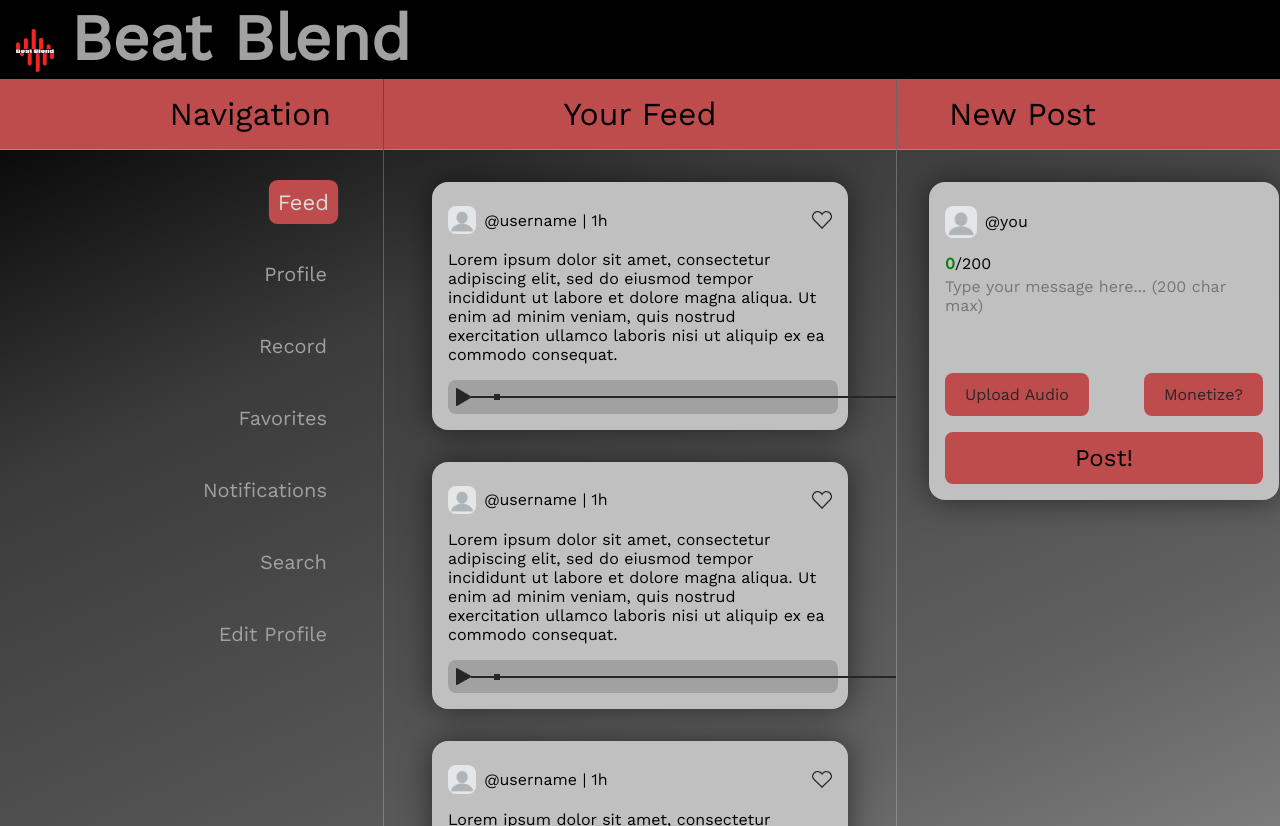
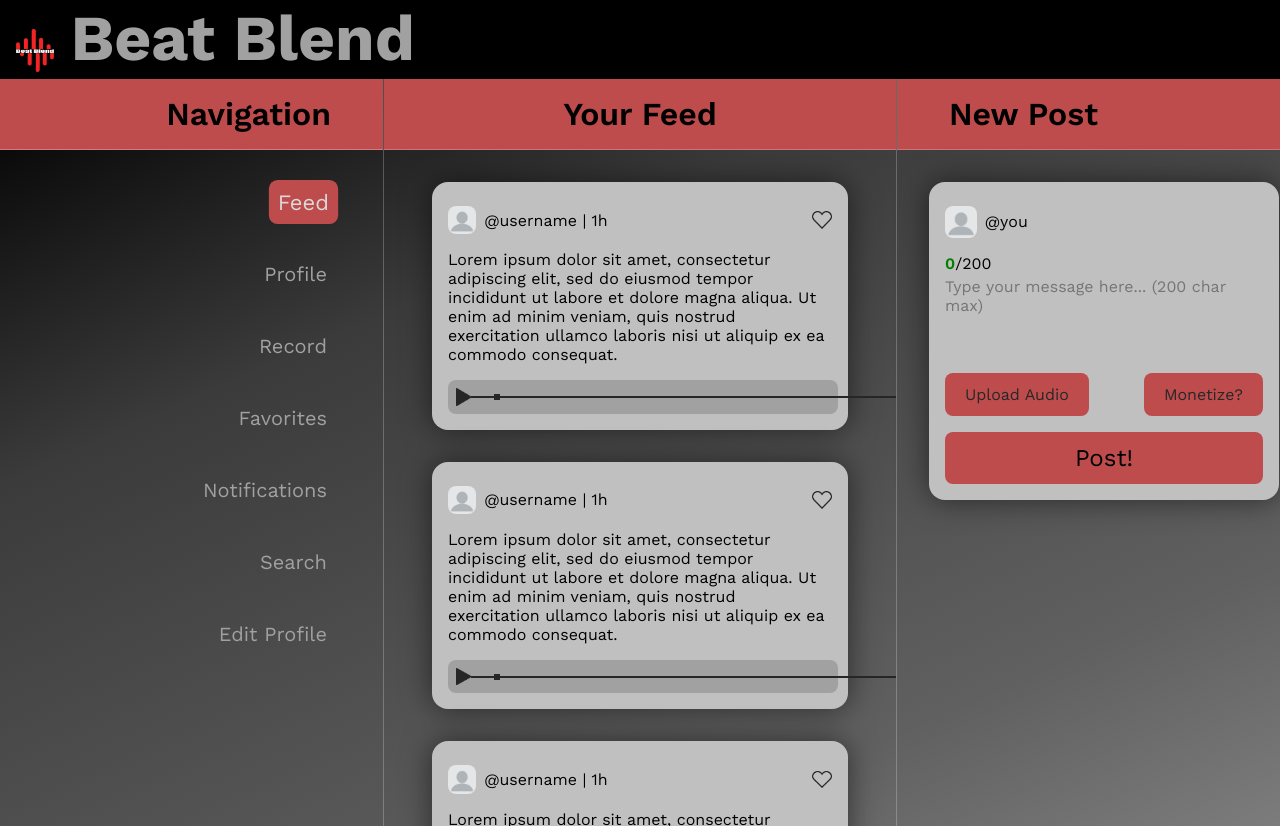
Before and after one commit to amartrain1/Beat-Blend, a React (Create React App) app in the folder client/: page /home in a window 1280 px wide. Built offline with nearby package versions, Linux system fonts and the light colour scheme.

Commit message:
changed some font weights; removed comments from css files

```diff
--- a/client/src/components/Header/headerNav.css
+++ b/client/src/components/Header/headerNav.css
@@ -1,4 +1,4 @@
-@import url('https://fonts.googleapis.com/css2?family=Work+Sans:wght@300;400&display=swap');
+@import url('https://fonts.googleapis.com/css2?family=Work+Sans:ital,wght@0,100;0,200;0,300;0,400;0,500;0,600;0,700;0,800;0,900;1,100;1,200;1,300;1,400;1,500;1,600;1,700;1,800;1,900&display=swap');
 
 * {
     margin: 0;
--- a/client/src/components/HomePage/homePage.css
+++ b/client/src/components/HomePage/homePage.css
@@ -27,11 +27,10 @@
 .navHeader {
   text-align: right;
   width: 100%;
-  /* font-size: 3rem; */
   font-size: 2rem;
+  font-weight: 600;
   padding: 1rem 3.25rem 1rem 1rem;
   color: var(--black);
-  /* border-bottom: solid white 1px; */
   border-bottom: solid rgba(255, 255, 255, 0.266) 1px;
   background: rgb(190, 76, 76);
 }
@@ -103,11 +102,10 @@
 .newPostHeader {
   text-align: left;
   width: 100%;
-  /* font-size: 3rem; */
   font-size: 2rem;
+  font-weight: 600;
   padding: 1rem 1rem 1rem 3.25rem;
   color: var(--black);
-    /* border-bottom: solid white 1px; */
   border-bottom: solid rgba(255, 255, 255, 0.232) 1px;
   background: #be4c4c;
 }
@@ -120,14 +118,12 @@
   border-radius: 1rem;
   display: flex;
   flex-direction: column;
-  /* box-shadow: 0px 0px 30px 0px #d98282; */
   box-shadow: 0px 0px 30px 0px #00000088;
 }
 
 .formContainer form {
   display: flex;
   justify-content: center;
-  /* width: 100%; */
   flex-direction: column;
 }
 
@@ -264,8 +260,6 @@
 
   .middleContainer {
     width: 100%;
-    /* border-right: none;
-      border-left: none; */
   }
 
   .feedHeader {
--- a/client/src/components/HomePage/pages/EditProfile/editProfile.css
+++ b/client/src/components/HomePage/pages/EditProfile/editProfile.css
@@ -2,6 +2,7 @@
   text-align: center;
   width: 100%;
   font-size: 2rem;
+  font-weight: 600;
   padding-block: 1rem;
   color: var(--black);
   text-shadow: 0px 0px 10px #00000026;
--- a/client/src/components/HomePage/pages/Favorites/favorites.css
+++ b/client/src/components/HomePage/pages/Favorites/favorites.css
@@ -2,6 +2,7 @@
     text-align: center;
     width: 100%;
     font-size: 2rem;
+    font-weight: 600;
     padding-block: 1rem;
     color: var(--black);
     border-bottom: solid rgba(255, 255, 255, 0.232) 1px;
--- a/client/src/components/HomePage/pages/Feed/feed.css
+++ b/client/src/components/HomePage/pages/Feed/feed.css
@@ -2,6 +2,7 @@
   text-align: center;
   width: 100%;
   font-size: 2rem;
+  font-weight: 600;
   padding-block: 1rem;
   color: var(--black);
   border-bottom: solid rgba(255, 255, 255, 0.232) 1px;
--- a/client/src/components/HomePage/pages/Notifications/notifications.css
+++ b/client/src/components/HomePage/pages/Notifications/notifications.css
@@ -2,6 +2,7 @@
     text-align: center;
     width: 100%;
     font-size: 2rem;
+    font-weight: 600;
     padding-block: 1rem;
     color: var(--black);
     border-bottom: solid rgba(255, 255, 255, 0.232) 1px;
--- a/client/src/components/HomePage/pages/Profile/profile.css
+++ b/client/src/components/HomePage/pages/Profile/profile.css
@@ -2,6 +2,7 @@
     text-align: center;
     width: 100%;
     font-size: 2rem;
+    font-weight: 600;
     padding-block: 1rem;
     color: var(--black);
     text-shadow: 0px 0px 10px #00000026;
@@ -24,7 +25,6 @@
     display: flex;
     flex-direction: column;
     align-items: center;
-    /* background: #272727; */
 }
 
 .profilePfp {
@@ -84,7 +84,6 @@
 .active {
     background-color: #be4c4c;
     transform: scale(1.1);
-    /* box-shadow: 0px 0px 15px 0px #d98282; */
 }
 
 .active:hover {
--- a/client/src/components/HomePage/pages/Record/record.css
+++ b/client/src/components/HomePage/pages/Record/record.css
@@ -2,6 +2,7 @@
     text-align: center;
     width: 100%;
     font-size: 2rem;
+    font-weight: 600;
     padding-block: 1rem;
     color: var(--black);
     border-bottom: solid rgba(255, 255, 255, 0.232) 1px;
@@ -90,7 +91,6 @@
     justify-content: center;
     box-shadow: 0px 0px 10px 10px #00000088;
     border-radius: 2rem;
-    /* transform: scale(2.0); */
     filter: invert(15%);
 
 }
--- a/client/src/components/HomePage/pages/Search/search.css
+++ b/client/src/components/HomePage/pages/Search/search.css
@@ -2,6 +2,7 @@
     text-align: center;
     width: 100%;
     font-size: 2rem;
+    font-weight: 600;
     padding-block: 1rem;
     color: var(--black);
     border-bottom: solid rgba(255, 255, 255, 0.232) 1px;
--- a/client/src/components/LandingPage/landing.css
+++ b/client/src/components/LandingPage/landing.css
@@ -20,25 +20,20 @@
 
 .logo {
   max-width: 10%;
-  /* max-width: 70px; */
 }
 
 .inputContainer {
   height: 55%;
   width: 35%;
-  /* border: solid rgba(217,130,130,.1) .5px; */
   background: #c0c0c0;
-  /* background: linear-gradient(156deg, rgba(255,255,255,1) 0%, rgba(201,201,201,1) 20%, rgba(134,134,134,1) 57%, rgba(93,93,93,1) 100%); */
   border-radius: 1rem;
   display: flex;
   flex-direction: column;
   align-items: center;
-  /* box-shadow: 0px 0px 30px 0px #d98282; */
   box-shadow: 0px 0px 30px 0px #d9828288;
 }
 
 .inputContainer form {
-  /* padding: 4rem; */
   height: 100%;
   display: flex;
   flex-direction: column;
@@ -65,7 +60,6 @@
   margin-top: 2.5rem;
   justify-content: space-evenly;
   align-items: center;
-  /* font-size: 1.25rem; */
 }
 
 .btn {
```
